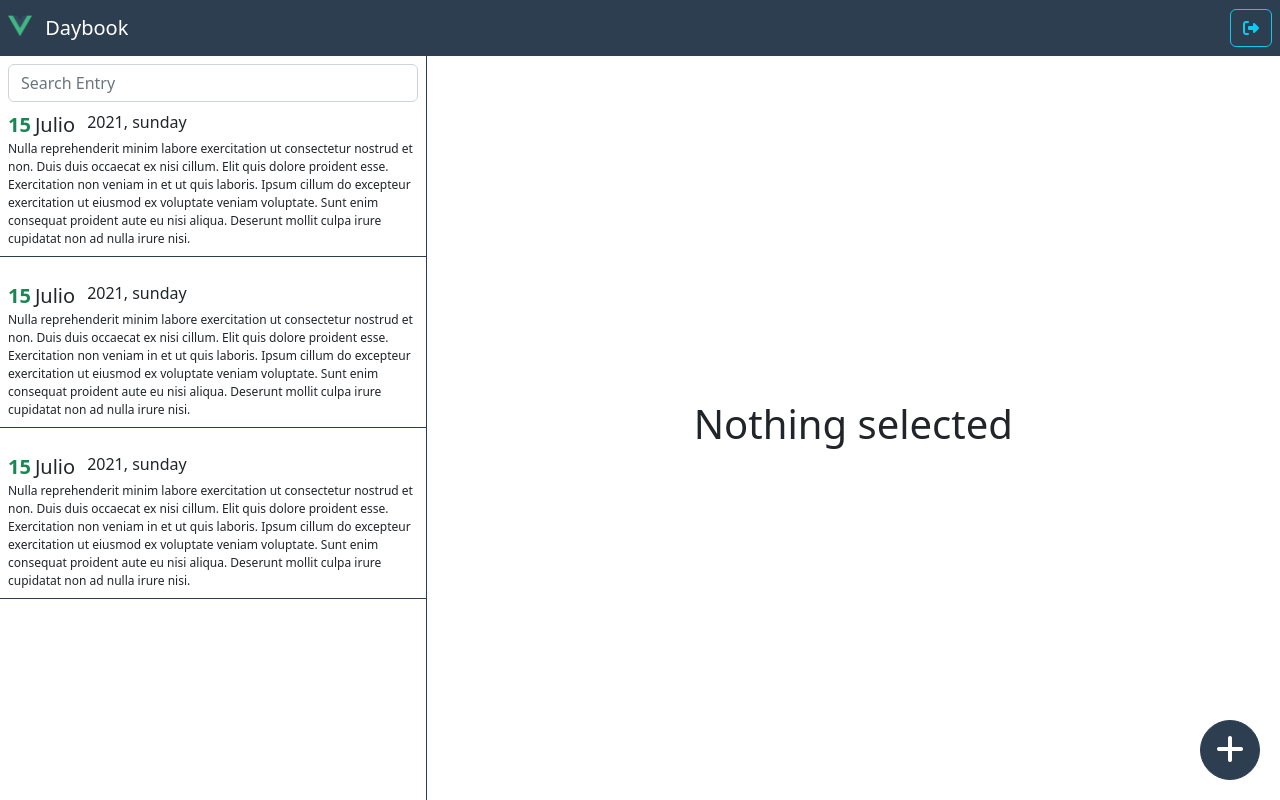
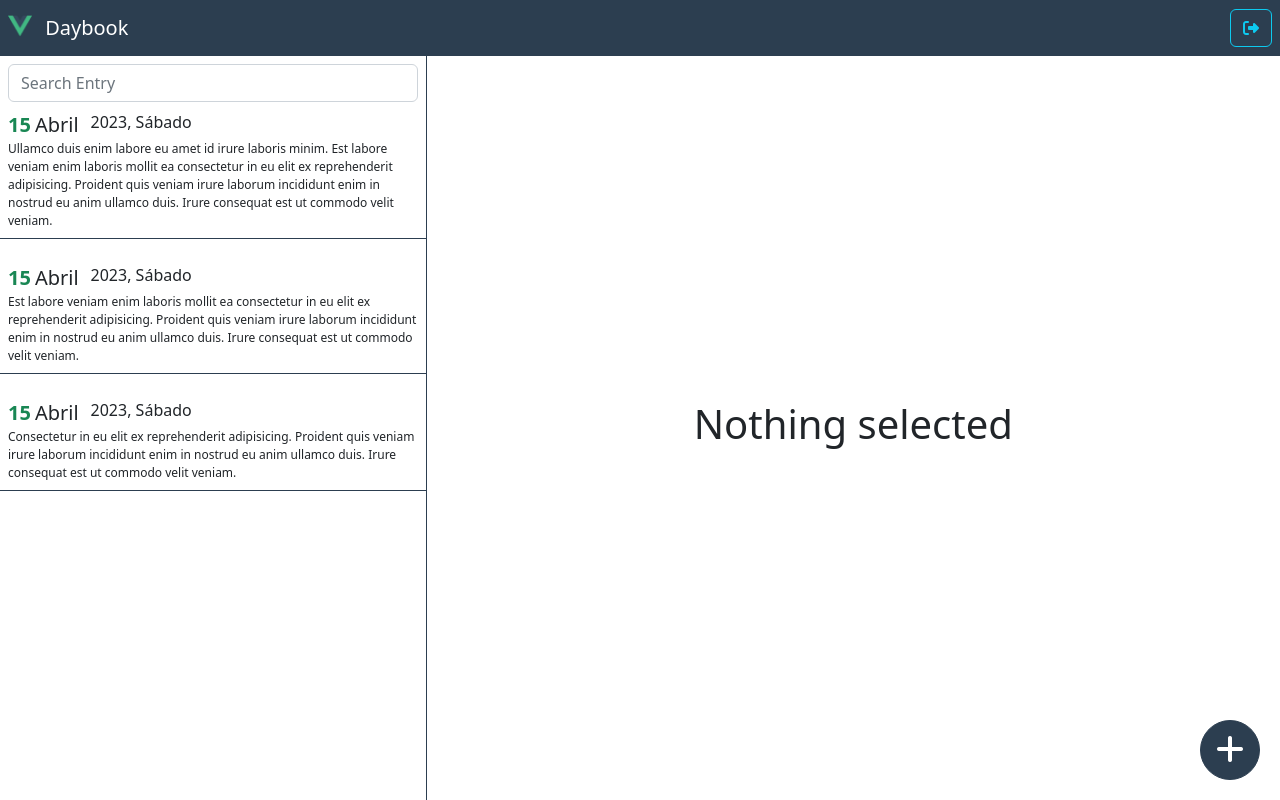
Before and after one commit to JaviKo500/07-journal-vuex, a Vue app: page /#/daybook in a window 1280 px wide. Built offline with nearby package versions, Linux system fonts and the light colour scheme.

Commit message:
entry component, info item

```diff
--- a/src/modules/dayBook/components/EntryComponent.vue
+++ b/src/modules/dayBook/components/EntryComponent.vue
@@ -1,19 +1,46 @@
 <template>
-  <div class="entry-container mb-3 pointer p-2" @click="$router.push( { name: 'entry', params: { id: 10 } } )" >
+  <div class="entry-container mb-3 pointer p-2" @click="$router.push( { name: 'entry', params: { id: entry.id } } )" >
     <div class="entry-title d-flex">
-        <span class="text-success fs-5 fw-bold" >15</span>
-        <span class="mx-1 fs-5">Julio</span>
-        <span class="mx-2 fw-light">2021, sunday</span>
+        <span class="text-success fs-5 fw-bold" >{{ day }}</span>
+        <span class="mx-1 fs-5">{{ month }}</span>
+        <span class="mx-2 fw-light">{{ yearDate }}</span>
     </div>
     <div class="entry-description">
-        Nulla reprehenderit minim labore exercitation ut consectetur nostrud et non. Duis duis occaecat ex nisi cillum. Elit quis dolore proident esse. Exercitation non veniam in et ut quis laboris. Ipsum cillum do excepteur exercitation ut eiusmod ex voluptate veniam voluptate. Sunt enim consequat proident aute eu nisi aliqua. Deserunt mollit culpa irure cupidatat non ad nulla irure nisi.
+        {{ shortText  }}
     </div>
   </div>
 </template>
 
 <script>
+
+const months = ['Enero', 'Febrero', 'Marzo', 'Abril', 'Mayo', 'Junio','Julio', 'Agosto', 'Septiembre', 'Octubre', 'Noviembre', 'Diciembre']
+const days   = ['Domingo','Lunes','Martes','Miércoles','Jueves','Viernes','Sábado']
 export default {
-
+    props: {
+        entry: {
+            type: Object,
+            required: true
+        }
+    },
+    computed: {
+        shortText(){
+            return this.entry.text.length  > 300
+                ?  `${this.entry.text.substring( 0, 130 )}...`
+                :   this.entry.text
+        },
+        day() {
+            const date = new Date( this.entry.date )
+            return date.getDate()
+        },
+        month() {
+            const date = new Date( this.entry.date )
+            return months[ date.getMonth() ]
+        },
+        yearDate() {
+            const date = new Date( this.entry.date )
+            return `${ date.getFullYear() }, ${days[ date.getDay() ]}`
+        }
+    }
 }
 </script>
 
--- a/src/modules/dayBook/components/EntryListComponent.vue
+++ b/src/modules/dayBook/components/EntryListComponent.vue
@@ -9,7 +9,7 @@
     </div>
 
     <div class="entry-scroll-area">
-        <Entry  v-for="item in entriesByTerm" :key="item"/>
+        <Entry  v-for="entry in entriesByTerm" :key="entry.id" :entry="entry" />
     </div>
   </div>
 </template>
```
